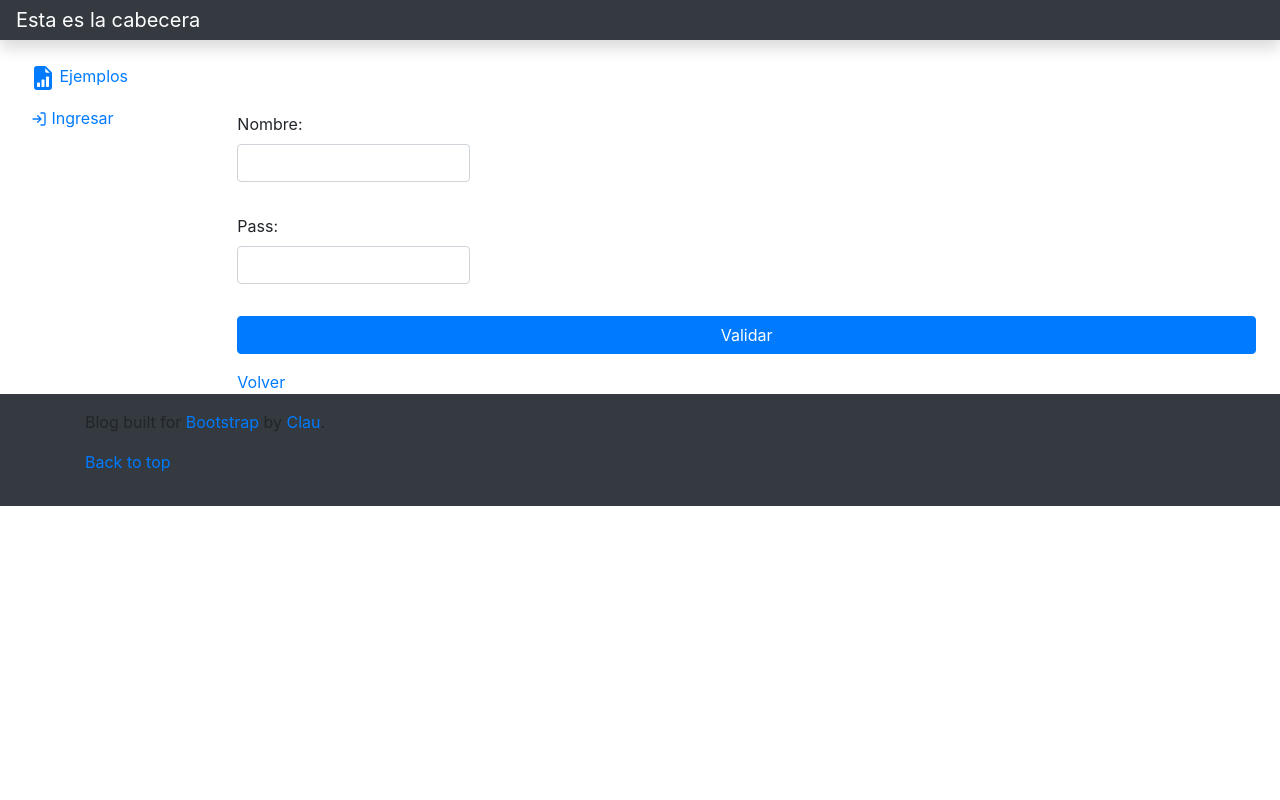
After one commit to malapi/PWD_TPMVC, a PHP site: page /vista/login/index.php in a window 1280 px wide. The commit adds this page. Run offline with PHP 8.4, Linux system fonts and the light colour scheme; some libraries are stand-ins or nearby versions.

Commit message:
Con el Login terminado

```diff
--- a/control/ABMUsuario.php
+++ b/control/ABMUsuario.php
@@ -187,7 +187,7 @@ class ABMUsuario{
         }
         $obj = new Usuario();
         $arreglo = $obj->listar($where);
-        //echo "Van ".count($arreglo);
+        echo "Van ".count($arreglo);
         return $arreglo;
     }
 
--- a/control/Session.php
+++ b/control/Session.php
@@ -24,6 +24,8 @@ class Session{
             $usuario = $resultado[0];
             $_SESSION['idusuario']=$usuario->getidusuario();
             $resp = true;
+        } else {
+            $this->cerrar();
         }
         return $resp;
     }
@@ -90,7 +92,9 @@ class Session{
      *Cierra la sesión actual.
      */
     public function cerrar(){
-        $resp = false;
+        $resp = true;
+        session_destroy();
+       // $_SESSION['idusuario']=null;
         return $resp;
     }
 
--- a/modelo/Usuario.php
+++ b/modelo/Usuario.php
@@ -128,7 +128,7 @@ class Usuario extends BaseDatos
             $sql.='WHERE '.$parametro;
         }
         if ($this->Iniciar()) {
-          //  echo $sql;
+            echo $sql;
         $res = $this->Ejecutar($sql);
         if($res>-1){
             if($res>0){
--- a/vista/especie/editar.php
+++ b/vista/especie/editar.php
@@ -1,7 +1,6 @@
 <?php
 $Titulo = " Especie ";
 include_once("../estructura/cabeceraBT.php");
-include_once("../../configuracion.php");
 $datos = data_submitted();
 
 $objC = new ABMEspecie();
--- a/vista/especie/index.php
+++ b/vista/especie/index.php
@@ -1,7 +1,6 @@
 <?php
 $Titulo = " Gestion de Especies";
 include_once("../estructura/cabeceraBT.php");
-include_once("../../configuracion.php");
 $datos = data_submitted();
 
 $obj= new ABMEspecie();
--- /dev/null
+++ b/vista/estructura/cabeceraBTNoSegura.php
@@ -0,0 +1,54 @@
+<?php
+include_once("../../configuracion.php");
+?>
+<html lang="es">
+<head>
+    <!-- Required meta tags -->
+    <meta charset="utf-8">
+    <meta name="viewport" content="width=device-width, initial-scale=1, shrink-to-fit=no">
+    <!-- Bootstrap CSS -->
+    <link rel="stylesheet" href="../css/bootstrap/4.5.2/bootstrap.min.css" >
+    <link rel="stylesheet" href="../css/bootstrap/4.5.2/bootstrapValidator.min.css" >
+    <link rel="stylesheet" href="https://use.fontawesome.com/releases/v5.7.0/css/all.css" integrity="sha384-lZN37f5QGtY3VHgisS14W3ExzMWZxybE1SJSEsQp9S+oqd12jhcu+A56Ebc1zFSJ" crossorigin="anonymous">
+    <script src="https://cdnjs.cloudflare.com/ajax/libs/crypto-js/3.1.9-1/core.js"></script>
+    <script src="https://cdnjs.cloudflare.com/ajax/libs/crypto-js/3.1.9-1/md5.js"></script>
+
+    <title>PWD MVC </title>
+</head>
+
+<body>
+<nav class="navbar navbar-dark sticky-top bg-dark flex-md-nowrap p-0 shadow">
+    <a class="navbar-brand col-md-3 col-lg-2 mr-0 px-3" href="#">Esta es la cabecera</a>
+    <button class="navbar-toggler position-absolute d-md-none collapsed" type="button" data-toggle="collapse" data-target="#sidebarMenu" aria-controls="sidebarMenu" aria-expanded="false" aria-label="Toggle navigation">
+        <span class="navbar-toggler-icon"></span>
+    </button>
+
+</nav>
+
+<div class="container-fluid">
+    <div class="row">
+        <nav id="sidebarMenu" class="col-md-3 col-lg-2 d-md-block sidebar collapse">
+            <div class="sidebar-sticky pt-3">
+                <ul class="nav flex-column">
+                    <li class="nav-item">
+                        <a class="nav-link" href="../test/Dashboard.php">
+                            <svg xmlns="http://www.w3.org/2000/svg" width="24" height="24" fill="currentColor" class="bi bi-file-earmark-bar-graph-fill" viewBox="0 0 16 16">
+                                <path d="M9.293 0H4a2 2 0 0 0-2 2v12a2 2 0 0 0 2 2h8a2 2 0 0 0 2-2V4.707A1 1 0 0 0 13.707 4L10 .293A1 1 0 0 0 9.293 0zM9.5 3.5v-2l3 3h-2a1 1 0 0 1-1-1zm.5 10v-6a.5.5 0 0 1 .5-.5h1a.5.5 0 0 1 .5.5v6a.5.5 0 0 1-.5.5h-1a.5.5 0 0 1-.5-.5zm-2.5.5a.5.5 0 0 1-.5-.5v-4a.5.5 0 0 1 .5-.5h1a.5.5 0 0 1 .5.5v4a.5.5 0 0 1-.5.5h-1zm-3 0a.5.5 0 0 1-.5-.5v-2a.5.5 0 0 1 .5-.5h1a.5.5 0 0 1 .5.5v2a.5.5 0 0 1-.5.5h-1z"/>
+                            </svg>
+                            Ejemplos
+                        </a>
+                    </li>
+                    <li class="nav-item">
+                        <a class="nav-link" href="../login/index.php">
+                        <svg xmlns="http://www.w3.org/2000/svg" width="1em" height="1em" preserveAspectRatio="xMidYMid meet" viewBox="0 0 24 24"><path fill="none" stroke="currentColor" stroke-linecap="round" stroke-linejoin="round" stroke-width="2" d="M15 3h4a2 2 0 0 1 2 2v14a2 2 0 0 1-2 2h-4m-5-4l5-5l-5-5m5 5H3"/></svg>
+                        Ingresar
+                        </a>
+                    </li>
+
+                </ul>
+
+
+            </div>
+        </nav>
+
+        <main role="main" class="col-md-9 ml-sm-auto col-lg-10 px-md-4"><div class="chartjs-size-monitor" style="position: absolute; left: 0px; top: 0px; right: 0px; bottom: 0px; overflow: hidden; pointer-events: none; visibility: hidden; z-index: -1;"><div class="chartjs-size-monitor-expand" style="position:absolute;left:0;top:0;right:0;bottom:0;overflow:hidden;pointer-events:none;visibility:hidden;z-index:-1;"><div style="position:absolute;width:1000000px;height:1000000px;left:0;top:0"></div></div><div class="chartjs-size-monitor-shrink" style="position:absolute;left:0;top:0;right:0;bottom:0;overflow:hidden;pointer-events:none;visibility:hidden;z-index:-1;"><div style="position:absolute;width:200%;height:200%;left:0; top:0"></div></div></div>
--- /dev/null
+++ b/vista/login/index.php
@@ -0,0 +1,77 @@
+<?php
+$Titulo = " Login ";
+include_once("../estructura/cabeceraBTNoSegura.php");
+$datos = data_submitted();
+
+?>
+
+<div class="row float-left">
+    <div class="col-md-12 float-left">
+      <?php
+      if(isset($datos) && isset($datos['msg']) && $datos['msg']!=null) {
+        echo $datos['msg'];
+      }
+
+     ?>
+    </div>
+</div>
+
+<br>
+<br>
+<br>
+
+<div class="row float-right">
+
+    <div class="col-md-12 float-right">
+
+    </div>
+</div>
+
+
+<form method="post" action="accion.php" name="formulario" id="formulario">
+    <input id="accion" name ="accion" value="login" type="hidden">
+    <div class="row mb-3">
+        <div class="col-sm-3 ">
+            <div class="form-group has-feedback">
+                <label for="nombre" class="control-label">Nombre:</label>
+                <div class="input-group">
+                <input id="usnombre" name="usnombre" type="text" class="form-control" value="" required >
+                </div>
+            </div>
+        </div>
+    </div>
+
+
+    <div class="row mb-3">
+        <div class="col-sm-3 ">
+            <div class="form-group has-feedback">
+                <label for="uspass" class="control-label">Pass:</label>
+                <div class="input-group">
+                <input id="uspass" name="uspass" type="password" class="form-control"  required >
+             </div>
+            </div>
+        </div>
+    </div>
+	<input type="button" class="btn btn-primary btn-block" value="Validar" onclick="formSubmit()">
+</form>
+<a href="index.php">Volver</a>
+
+<script>
+
+function formSubmit()
+{
+    var password =  document.getElementById("uspass").value;
+    //alert(password);
+    var passhash = CryptoJS.MD5(password).toString();
+    //alert(passhash);
+    document.getElementById("uspass").value = passhash;
+
+    setTimeout(function(){
+        document.getElementById("formulario").submit();
+
+	}, 500);
+}
+</script>
+<?php
+include_once("../estructura/pieBT.php");
+?>
--- a/vista/usuario/accion.php
+++ b/vista/usuario/accion.php
@@ -1,6 +1,5 @@
 <?php
 include_once("../estructura/cabeceraBT.php");
-include_once("../../configuracion.php");
 $datos = data_submitted();
 $resp = false;
 $objTrans = new ABMUsuario();
--- a/vista/usuario/editar.php
+++ b/vista/usuario/editar.php
@@ -74,7 +74,7 @@ if (isset($datos['idusuario']) && $datos['idusuario'] <> -1){
 
 function formSubmit()
 {
-    var password =  document.getElementById("uspass").getAttribute('value');
+    var password =  document.getElementById("uspass").value;
     var passhash = CryptoJS.MD5(password).toString();
     document.getElementById("uspass").value = passhash;
 
```
Also changed, not shown: vista/estructura/cabeceraBT.php (+44 -9 lines), vista/login/accion.php (added, +33 -0 lines), vista/test/Dashboard.php (+1 -1 lines).
